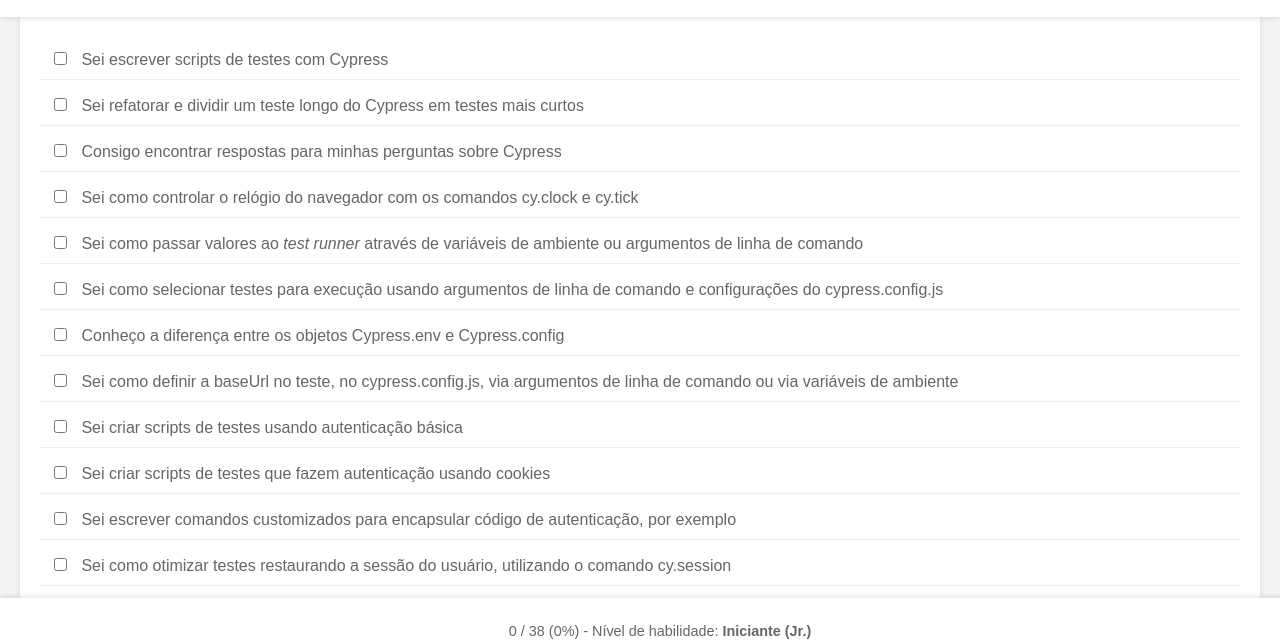
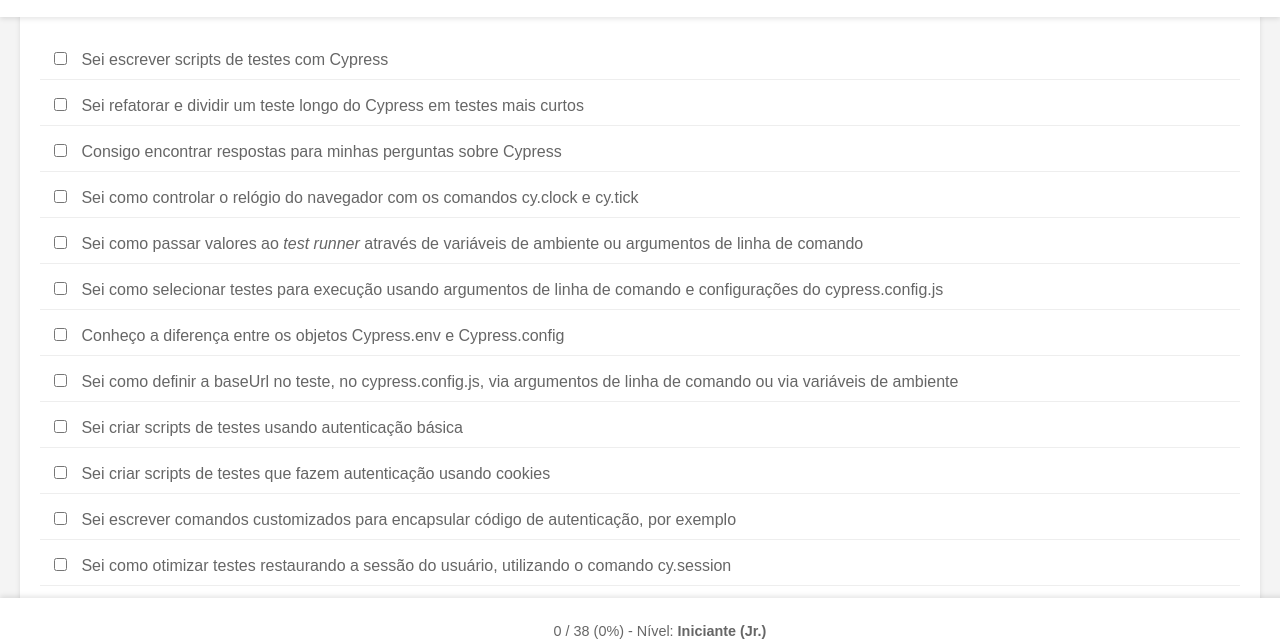
Before and after one commit to wlsf82/cypress-skills-checklist, a website: page src/index.html in a window 1280 px wide. Shown: the part 137-781 px from the top of the page. Drawn offline with Linux system fonts and the light colour scheme.

Commit message:
Shorten footer text

```diff
--- a/src/index.html
+++ b/src/index.html
@@ -248,7 +248,7 @@
       </form>
     </main>
     <footer>
-      <p><span id="checkedCount">0</span> / <span id="totalCount">34</span> (<span id="percentage">0</span>%) - Nível de habilidade: <strong id="skillLevel"></strong></p>
+      <p><span id="checkedCount">0</span> / <span id="totalCount">34</span> (<span id="percentage">0</span>%) - Nível: <strong id="skillLevel"></strong></p>
     </footer>
     <script src="script.js"></script>
   </body>
```
